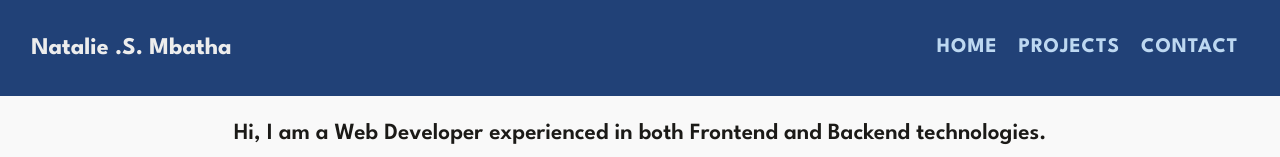
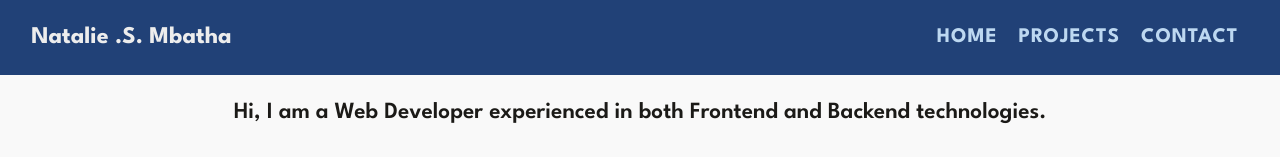
Before and after one commit to NSM722/WebDev-Art, a React (Create React App) app: page / in a window 1280 px wide. Shown: the top 157 px of the page. Built offline with nearby package versions, Linux system fonts and the light colour scheme.

Commit message:
Added transition styles to the nav links

```diff
--- a/src/index.css
+++ b/src/index.css
@@ -18,7 +18,7 @@
   --light-grey: #EDEDED;
   --small-fs: 0.0625rem;
   --footer-text: rgba(255, 255, 255, 0.7);
-  --accent: #FF8E00;
+  --accent: #fca53b;
 }
 
 /* General Styles & Typography */
@@ -93,13 +93,31 @@ ul {
 nav a {
   text-decoration: none;
   color: currentColor;
+  position: relative;
+  padding-bottom: .6em;
+}
+
+nav a::before {
+  content: '';
+  position: absolute;
+  bottom: 0;
+  left: 0;
+  width: 0;
+  height: 3px;
+  background-color: var(--light-grey);
+  transition: width 200ms ease-out;
+}
+
+nav a:hover::before,
+nav a:focus::before {
+  width: 100%;
 }
 
 nav a:hover,
 nav a:focus {
-  border-bottom: 3px solid var(--light-grey);
   color: var(--accent);
 }
+
 
 .about,
 .projects {
@@ -268,7 +286,7 @@ i {
   }
 
   .nav {
-    padding: 1em 1.5em;
+    padding: .5em 1.5em;
     flex-direction: row;
     justify-content: space-between;
   }
```
